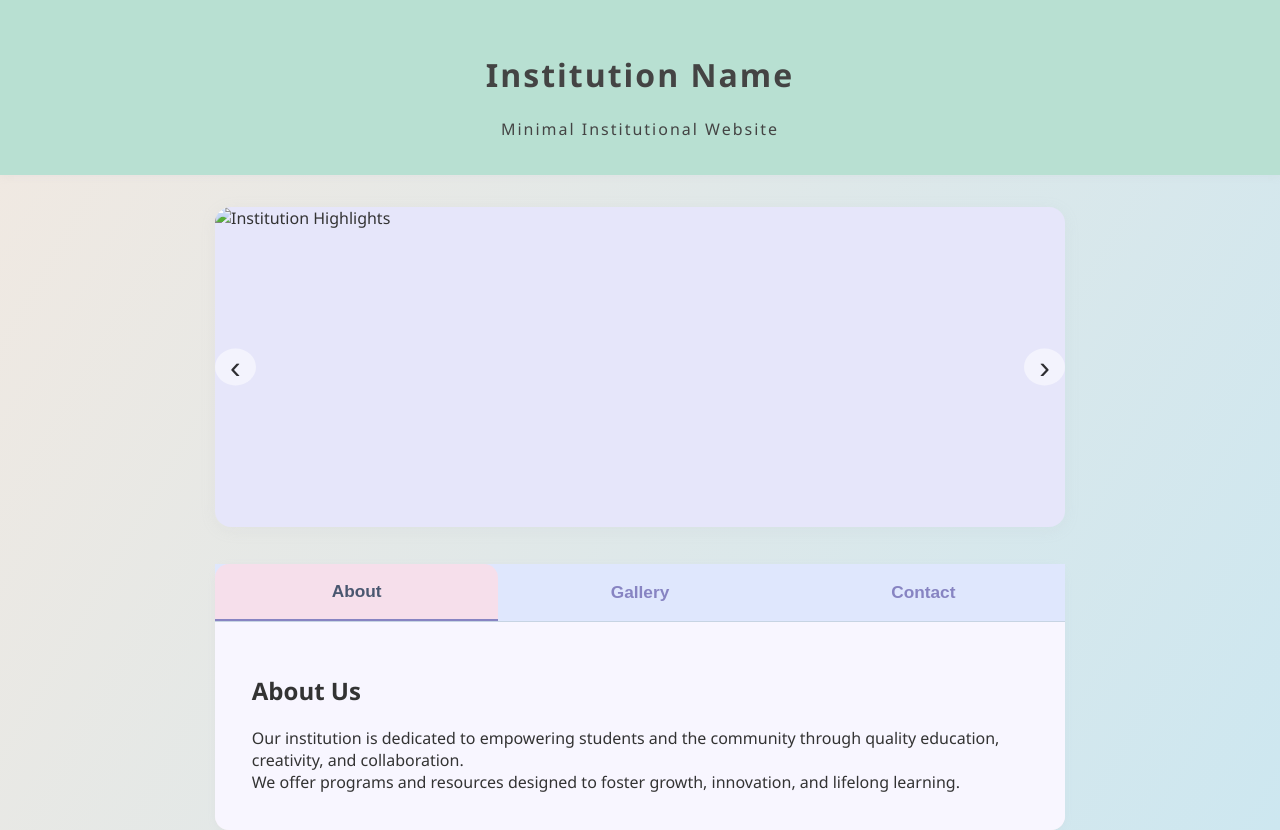
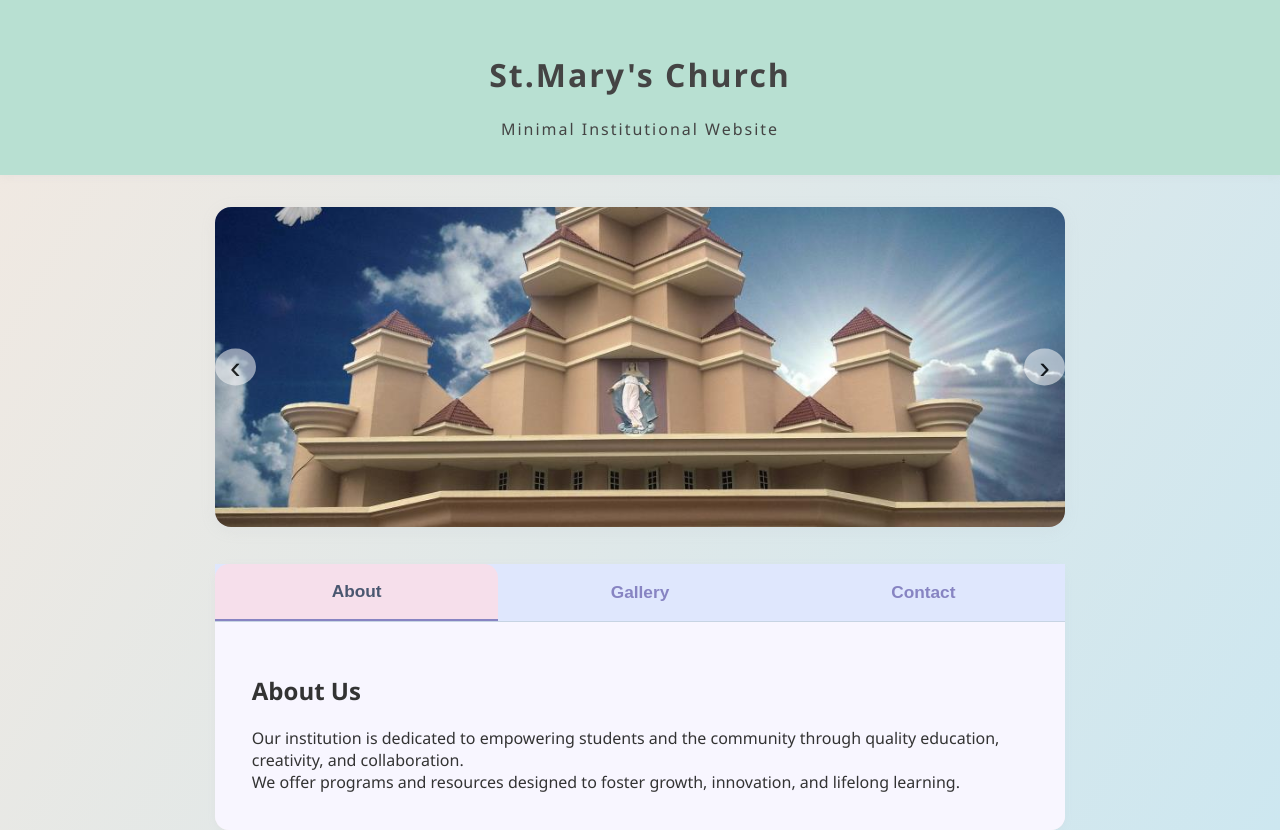
Before and after one commit to nikhildpal/stmaryschurchkattoor, a plain HTML site: page index.html in a window 1280 px wide. Drawn offline with Linux system fonts and the light colour scheme.

Commit message:
Update index.html

```diff
--- a/index.html
+++ b/index.html
@@ -129,13 +129,13 @@
 </head>
 <body>
   <header>
-    <h1>Institution Name</h1>
+    <h1>St.Mary's Church</h1>
     <p>Minimal Institutional Website</p>
   </header>
 
   <!-- Carousel Section -->
   <div class="carousel" id="carousel">
-    <img id="carouselImg" src="your-carousel-image1.jpg" alt="Institution Highlights">
+    <img id="carouselImg" src="stmarys1.jpg" alt="Institution Highlights">
     <div class="carousel-buttons">
       <button class="carousel-button" onclick="prevSlide()">&#8249;</button>
       <button class="carousel-button" onclick="nextSlide()">&#8250;</button>
```
